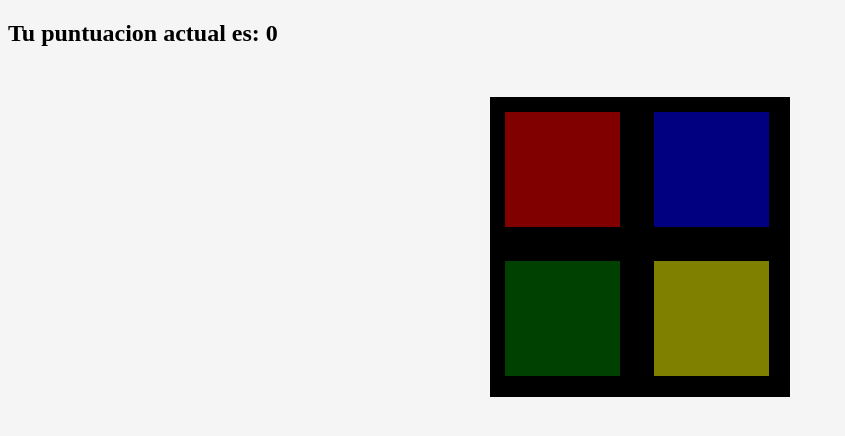
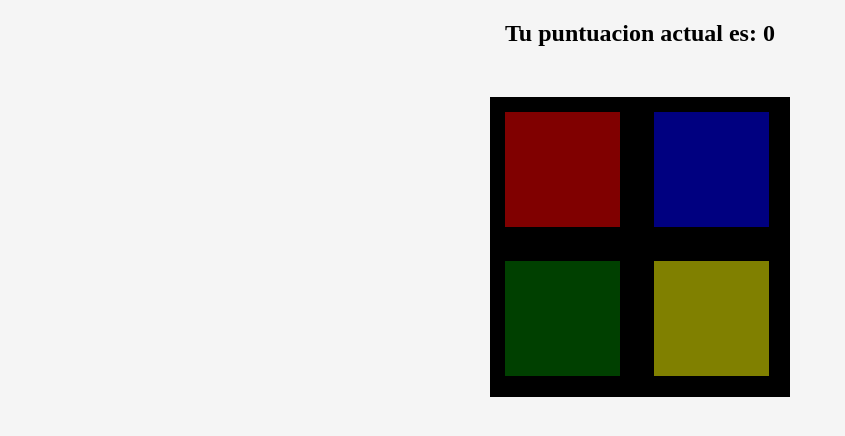
Before and after one commit to huichops/simon, a website built with webpack: page index.html in a window 1280 px wide. Shown: the whole page, without its empty margins (0-845 px from the left). Built offline with nearby package versions, Linux system fonts and the light colour scheme.

Commit message:
Fix h2 style

```diff
--- a/styles/index.scss
+++ b/styles/index.scss
@@ -27,7 +27,7 @@ body {
   cursor: pointer;
 }
 
-#score {
+h2 {
   text-align: center;
 }
 
```
